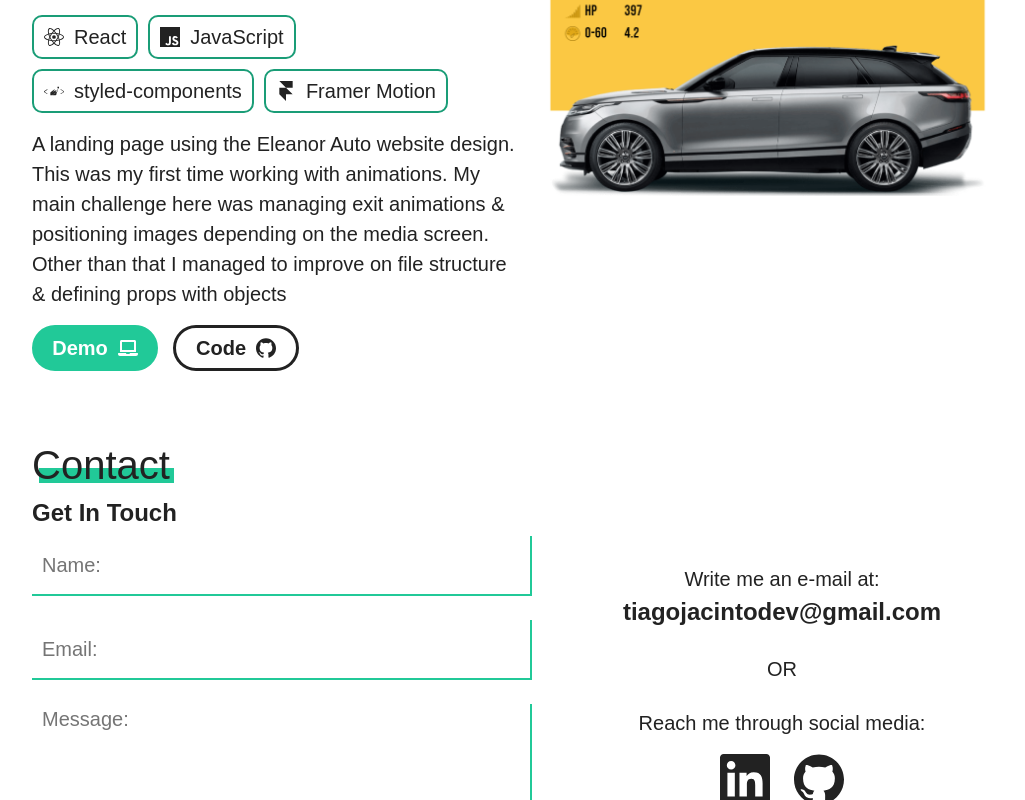
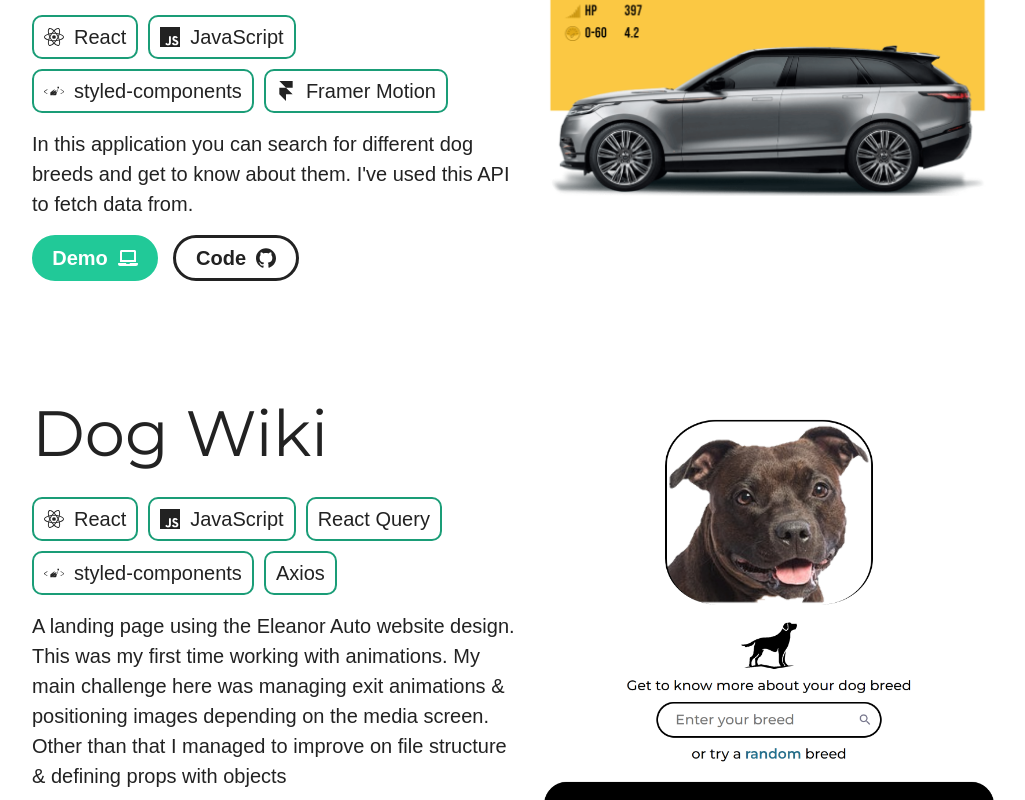
Before and after one commit to TiagoJacintoDev/personal-portfolio, a React (Create React App) app: page / in a window 1280 px wide. Shown: the part 3700-4500 px from the top of the page, without its empty margins (108-1133 px from the left). Built offline with nearby package versions, Linux system fonts and the light colour scheme; a web font is replaced by a local one.

Commit message:
Add Dog Wiki Project to Projects Data

```diff
--- a/src/data/projectsData.js
+++ b/src/data/projectsData.js
@@ -9,6 +9,7 @@
 import TravelLandingPage from '../images/travel-landing-page.png';
 import GitHubSearch from '../images/github-search.png';
 import RentACarLandingPage from '../images/rent-a-car-landing-page.png';
+import DogWiki from '../images/dog-wiki-app.vercel.app_.png';
 
 export const projectsData = [
   {
@@ -92,9 +93,38 @@
       },
     ],
     description:
+      "In this application you can search for different dog breeds and get to know about them. I've used this API to fetch data from.",
+    demoURL: 'https://dog-wiki-app.vercel.app/',
+    codeURL: 'https://github.com/TiagoJacintoDev/dog-wiki',
+    img: RentACarLandingPage,
+  },
+  {
+    title: 'Dog Wiki',
+    skills: [
+      {
+        text: 'React',
+        img: <SiReact />,
+      },
+      {
+        text: 'JavaScript',
+        img: <SiJavascript />,
+      },
+      {
+        text: 'React Query',
+      },
+      {
+        text: 'styled-components',
+        img: <SiStyledcomponents />,
+      },
+
+      {
+        text: 'Axios',
+      },
+    ],
+    description:
       'A landing page using the Eleanor Auto website design. This was my first time working with animations. My main challenge here was managing exit animations & positioning images depending on the media screen. Other than that I managed to improve on file structure & defining props with objects',
     demoURL: 'https://rent-a-car-landing-page-tiagojacintodev.vercel.app/',
     codeURL: 'https://github.com/TiagoJacintoDev/rent-a-car-landing-page',
-    img: RentACarLandingPage,
+    img: DogWiki,
   },
 ];
```
Also changed, not shown: src/images/dog-wiki-app.vercel.app_.png (added).
